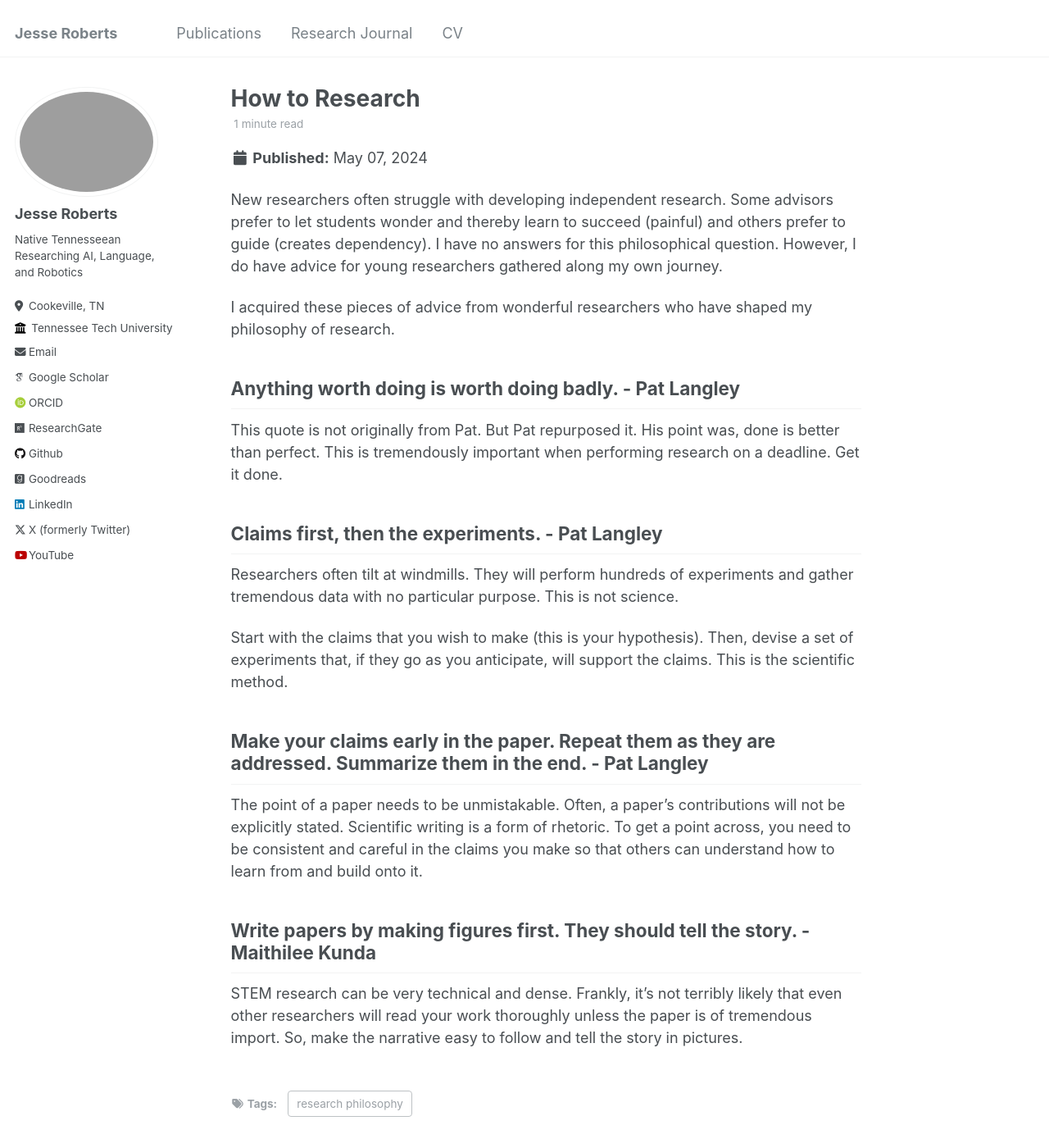
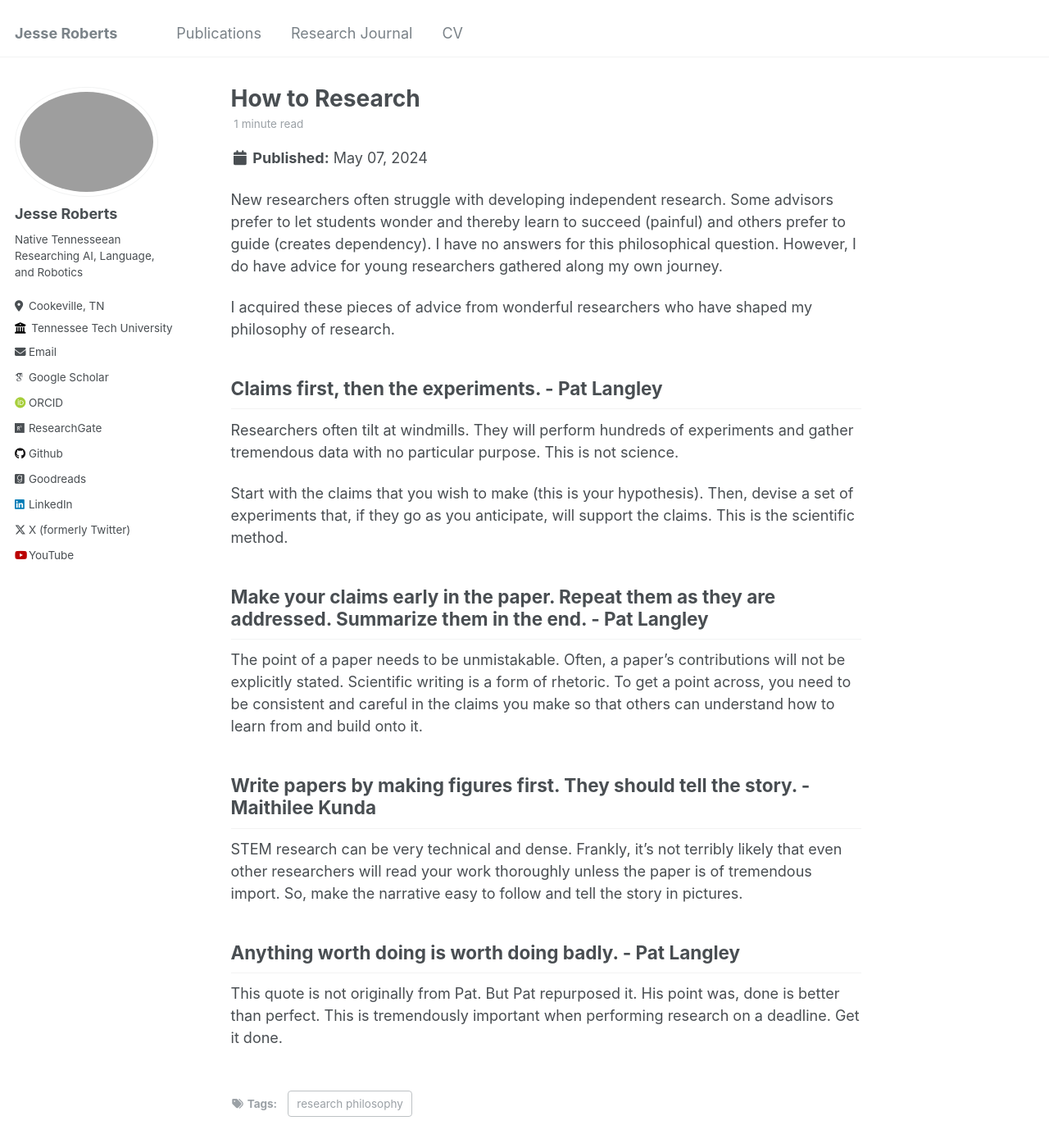
Before and after one commit to JesseTNRoberts/JesseTNRoberts.github.io, a Jekyll site: the page built from _posts/2024-05-09-ReserachJournal-2.md, in a window 1280 px wide and 1400 px high. Shown: the whole window at 82% size. Built offline with Jekyll 4.4.1, drawn with Linux system fonts in a browser that asks for light colours; some web fonts are replaced; part of the change alters nothing that is shown.

```diff
--- a/_posts/2024-05-09-ReserachJournal-2.md
+++ b/_posts/2024-05-09-ReserachJournal-2.md
@@ -11,10 +11,6 @@ New researchers often struggle with developing independent research. Some adviso
 
 I acquired these pieces of advice from wonderful researchers who have shaped my philosophy of research.
 
-## Anything worth doing is worth doing badly. - Pat Langley
-This quote is not originally from Pat. But Pat repurposed it. His point was, done is better than perfect. This is tremendously important when performing research on a deadline. Get it done.
-
-
 ## Claims first, then the experiments. - Pat Langley
 Researchers often tilt at windmills. They will perform hundreds of experiments and gather tremendous data with no particular purpose. This is not science.
 
@@ -25,3 +21,6 @@ The point of a paper needs to be unmistakable. Often, a paper's contributions wi
 
 ## Write papers by making figures first. They should tell the story. - Maithilee Kunda
 STEM research can be very technical and dense. Frankly, it's not terribly likely that even other researchers will read your work thoroughly unless the paper is of tremendous import. So, make the narrative easy to follow and tell the story in pictures.
+
+## Anything worth doing is worth doing badly. - Pat Langley
+This quote is not originally from Pat. But Pat repurposed it. His point was, done is better than perfect. This is tremendously important when performing research on a deadline. Get it done.
```
